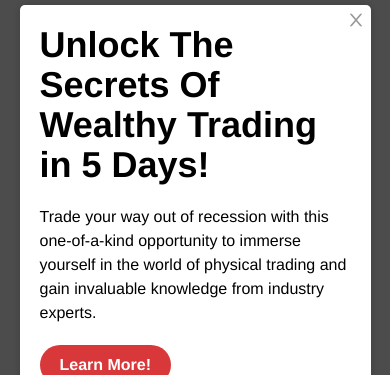
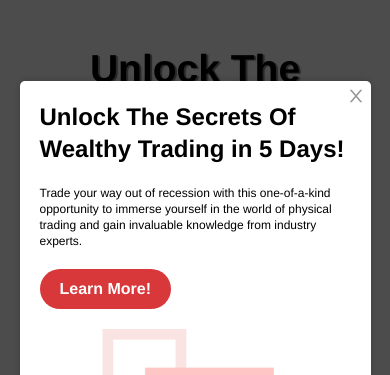
Before and after one commit to juverasworld/who-dey-breef, a Next.js app: page / in a window 390 px wide. Shown: the top 375 px of the page. Built offline with nearby package versions, Linux system fonts and the light colour scheme; a web font is replaced by a local one.

Commit message:
Final push

```diff
--- a/components/Hero.tsx
+++ b/components/Hero.tsx
@@ -127,7 +127,7 @@ const Hero = () => {
                 </div>
             </div>
         </div>
-        <div className="flex md:flex-row  justify-center   flex-col ">
+        <div className="flex lg:flex-row  justify-center flex-col ">
             <div className=" my-10 mx-5">
                 <p className="text-2xl   font-bold text-gray-400">Learn from</p>
                 <p className="font-bold text-5xl my-4 hero ">Chris Ani</p>
@@ -345,9 +345,9 @@ const Hero = () => {
                     </div>
                 </div>
             </div>
-            <div className="items-center text-center my-5 md:my-16">
+            <div className="items-center text-center my-10 md:my-16">
                 <p className="">Send proof of all payment to Ruth</p>
-                <p className='mt-3 pb-24 mx-auto justify-center items-center flex text-center'>
+                <p className='mt-7 pb-24 mx-auto justify-center items-center flex text-center'>
                     <Link href="https://api.whatsapp.com/send?phone=2348094703225&text=Hello%20Ruth">
                     <button    className="rounded-full px-5 py-3 tex-sm font-bold flex items-center whitespace-nowrap space-x-2  text-white bg-[#07A16A]">
                         <span className="">
--- a/components/Pop.tsx
+++ b/components/Pop.tsx
@@ -13,11 +13,11 @@ const Popup = () => {
 
   return (
     <div className={`popup ${showPopup ? 'active' : ''}`}>
-      <div className="content flex lg:flex-row flex-col md:max-w-[60%] ">
+      <div className="content flex lg:flex-row flex-col md:max-w-[60%]  ">
         <div className="">
 
-        <p className="font-bold text-4xl">Unlock The Secrets Of <br className="lg:flex hidden" />Wealthy Trading in 5 Days! </p>
-        <p>Trade your way out of recession with this one-of-a-kind <br className="md:flex hidden" /> opportunity to immerse yourself in the world of physical <br className="md:flex hidden" /> trading and gain invaluable knowledge from industry<br className="md:flex hidden" /> experts.</p>
+        <p className="font-bold text-2xl md:text-4xl">Unlock The Secrets Of <br className="lg:flex hidden" />Wealthy Trading in 5 Days! </p>
+        <p className='md:text-sm text-xs'>Trade your way out of recession with this one-of-a-kind <br className="md:flex hidden" /> opportunity to immerse yourself in the world of physical <br className="md:flex hidden" /> trading and gain invaluable knowledge from industry<br className="md:flex hidden" /> experts.</p>
         <p >
             <Link href="/master-class">
             <button className="rounded-full px-5 py-2 tex-sm font-bold  text-white bg-[#D8383A] ">Learn More!</button>
@@ -25,7 +25,7 @@ const Popup = () => {
             </p>
         </div>
         <div className="">
-            <Image src={pop} alt='sign up' width={400} height={300} className="  md:w-full h-auto "/>
+            <Image src={pop} alt='sign up' width={400} height={300} className="  md:w-full md:h-auto h-50px "/>
         </div>
         <button className="cancel-btn text-black" onClick={handleClosePopup}>
           <AiOutlineClose />
```
